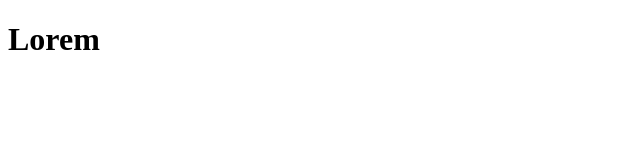
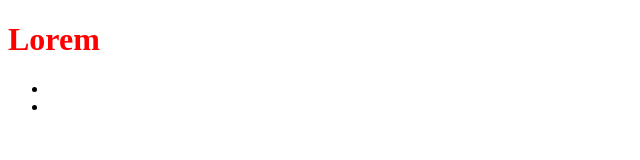
Before and after one commit to sevarag085/git, a plain HTML site: page index.html in a window 1280 px wide. Shown: the whole page, without its empty margins (0-640 px from the left). Drawn offline with Linux system fonts and the light colour scheme.

Commit message:
project finished

```diff
--- a/index.html
+++ b/index.html
@@ -9,5 +9,9 @@
 </head>
 <body>
     <h1>Lorem</h1>
+    <ul>
+        <li></li>
+        <li></li>
+    </ul>
 </body>
 </html>
--- a/style.css
+++ b/style.css
@@ -0,0 +1,3 @@
+h1{
+    color: red;
+}
```
